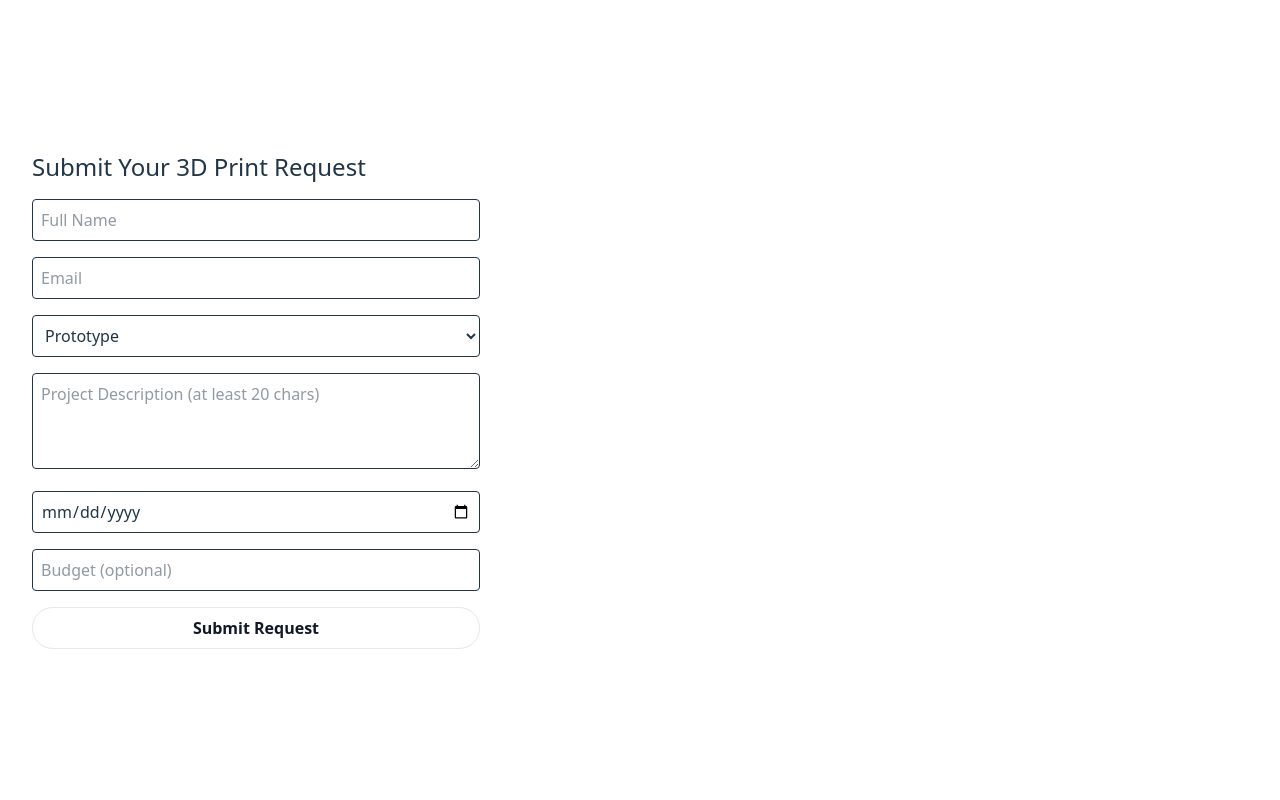
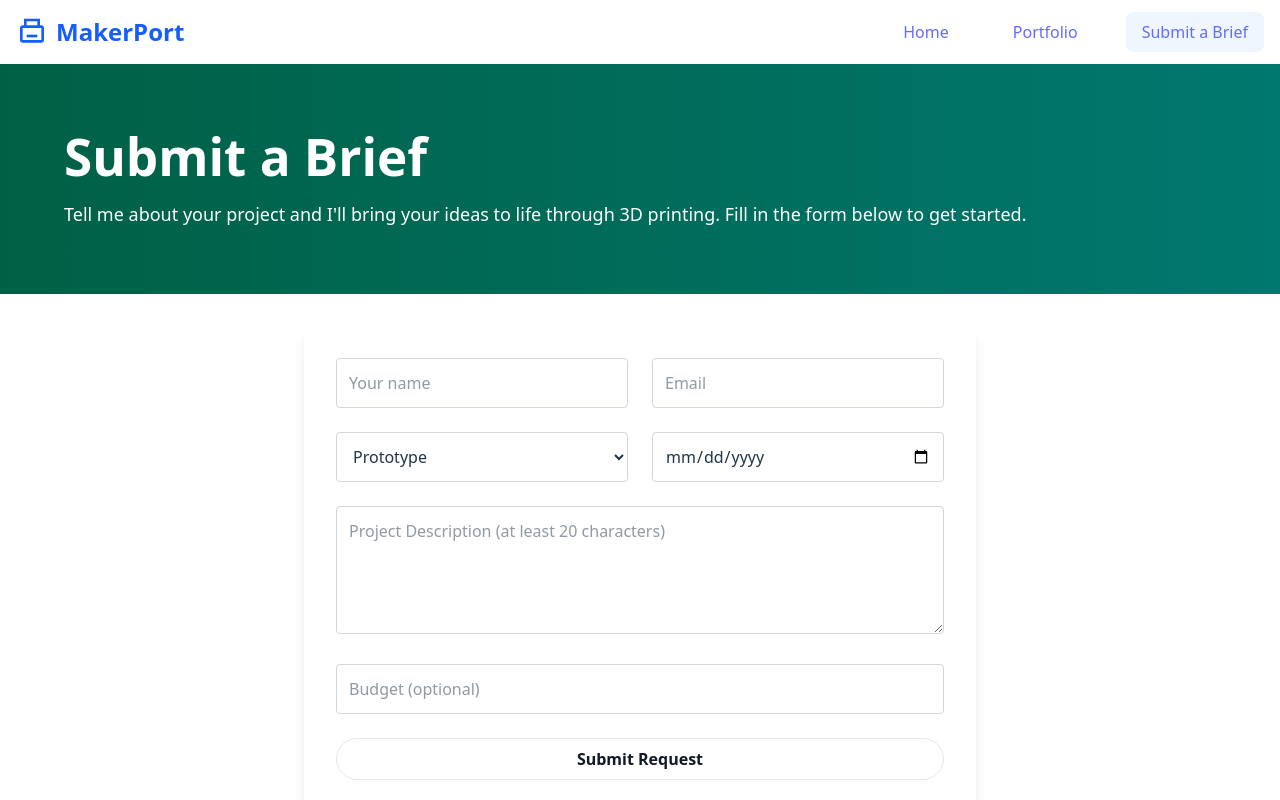
Before and after one commit to Sussybakabeep30/makerport, a React (Vite) app: page /client-form in a window 1280 px wide. Shown: the top 800 px of the page. Built offline with nearby package versions, Linux system fonts and the light colour scheme.

Commit message:
Navbar change & clientform styling

```diff
--- a/src/components/Navbar.jsx
+++ b/src/components/Navbar.jsx
@@ -40,7 +40,7 @@ function Navbar() {
             <a
               href="/client-form"
               className={`px-4 py-2 rounded-lg font-medium ${
-                location.pathname === '/submit' ? 'bg-blue-50 text-blue-600' : 'text-gray-700 hover:text-blue-600'
+                location.pathname === '/client-form' ? 'bg-blue-50 text-blue-600' : 'text-gray-700 hover:text-blue-600'
               }`}
             >
               Submit a Brief
--- a/src/pages/ClientForm.jsx
+++ b/src/pages/ClientForm.jsx
@@ -1,14 +1,16 @@
 import React, { useState } from 'react';
 import { postBrief } from '../api/api';
+import Navbar from '../components/Navbar'
+import Foot from '../components/Footer'
+
 
 const ClientForm = () => {
   const [form, setForm] = useState({
-    name:'', email:'', type:'Prototype', desc:'', deadline:'', budget:''
+    name: '', email: '', type: 'Prototype', desc: '', deadline: '', budget: ''
   });
   const [msg, setMsg] = useState('');
 
-  const handleChange = e =>
-    setForm({ ...form, [e.target.name]: e.target.value });
+  const handleChange = e => setForm({ ...form, [e.target.name]: e.target.value });
 
   const validate = () => {
     const { name, email, desc, deadline } = form;
@@ -22,7 +24,6 @@ const ClientForm = () => {
     e.preventDefault();
     if (!validate()) return alert('Please fill correctly.');
     await postBrief(form);
-    // also save locally
     const key = `briefs_${form.email}`;
     const prev = JSON.parse(localStorage.getItem(key)) || [];
     localStorage.setItem(key, JSON.stringify([...prev, form]));
@@ -30,16 +31,34 @@ const ClientForm = () => {
   };
 
   return (
-    <div className="max-w-lg mx-auto p-8">
-      <h2 className="text-2xl mb-4">Submit Your 3D Print Request</h2>
-      <form onSubmit={handleSubmit} className="space-y-4">
+    <div className="w-full">
+      {/* Header Section */}
+      <Navbar/>
+      <div className="w-full bg-gradient-to-r from-emerald-800 to-teal-700 text-white py-16 px-6">
+        <div className="max-w-6xl mx-auto">
+          <h1 className="text-4xl font-bold mb-4">Submit a Brief</h1>
+          <p className="text-lg leading-relaxed">
+            Tell me about your project and I'll bring your ideas to life through 3D printing.
+            Fill in the form below to get started.
+          </p>
+        </div>
+      </div>
+
+      {/* Form Section - centered */}
+      <div className="w-full px-4 pb-4">
+        <div className="max-w-2xl mx-auto mt-8 bg-white shadow-lg rounded-lg p-8">
+          <form onSubmit={handleSubmit} className="space-y-6">
             {msg && <p className="text-green-600">{msg}</p>}
+
+            {/* Name & Email */}
+            <div className="grid grid-cols-1 md:grid-cols-2 gap-6">
               <input
                 name="name"
-          placeholder="Full Name"
+                placeholder="Your name"
                 value={form.name}
                 onChange={handleChange}
-          className="w-full border p-2 rounded"
+                className="w-full border border-gray-300 p-3 rounded"
+                required
               />
               <input
                 name="email"
@@ -47,48 +66,67 @@ const ClientForm = () => {
                 placeholder="Email"
                 value={form.email}
                 onChange={handleChange}
-          className="w-full border p-2 rounded"
+                className="w-full border border-gray-300 p-3 rounded"
+                required
               />
+            </div>
+
+            {/* Project Type & Deadline */}
+            <div className="grid grid-cols-1 md:grid-cols-2 gap-6">
               <select
                 name="type"
                 value={form.type}
                 onChange={handleChange}
-          className="w-full border p-2 rounded"
+                className="w-full border border-gray-300 p-3 rounded"
+                required
               >
+                <option value="">Select a project type</option>
                 <option>Prototype</option>
                 <option>Miniature</option>
                 <option>Custom Gadget</option>
                 <option>Repair Part</option>
               </select>
-        <textarea
-          name="desc"
-          placeholder="Project Description (at least 20 chars)"
-          value={form.desc}
-          onChange={handleChange}
-          className="w-full border p-2 rounded h-24"
-        />
               <input
                 name="deadline"
                 type="date"
                 value={form.deadline}
                 onChange={handleChange}
-          className="w-full border p-2 rounded"
+                className="w-full border border-gray-300 p-3 rounded"
+                required
               />
+            </div>
+
+            {/* Description */}
+            <textarea
+              name="desc"
+              placeholder="Project Description (at least 20 characters)"
+              value={form.desc}
+              onChange={handleChange}
+              className="w-full border border-gray-300 p-3 rounded h-32"
+              required
+            />
+
+            {/* Budget */}
             <input
               name="budget"
               placeholder="Budget (optional)"
               value={form.budget}
               onChange={handleChange}
-          className="w-full border p-2 rounded"
+              className="w-full border border-gray-300 p-3 rounded"
             />
+
+            {/* Submit Button */}
             <button
               type="submit"
-          className="w-full bg-green-500 text-white py-2 rounded hover:bg-green-600 transition"
+              className="w-full bg-emerald-600 text-white py-3 rounded font-semibold hover:bg-emerald-700 transition"
             >
               Submit Request
             </button>
           </form>
         </div>
+      </div>
+      <Foot/>
+    </div>
   );
 };
 
```
Lines whose indentation alone changed are shown as unchanged.
